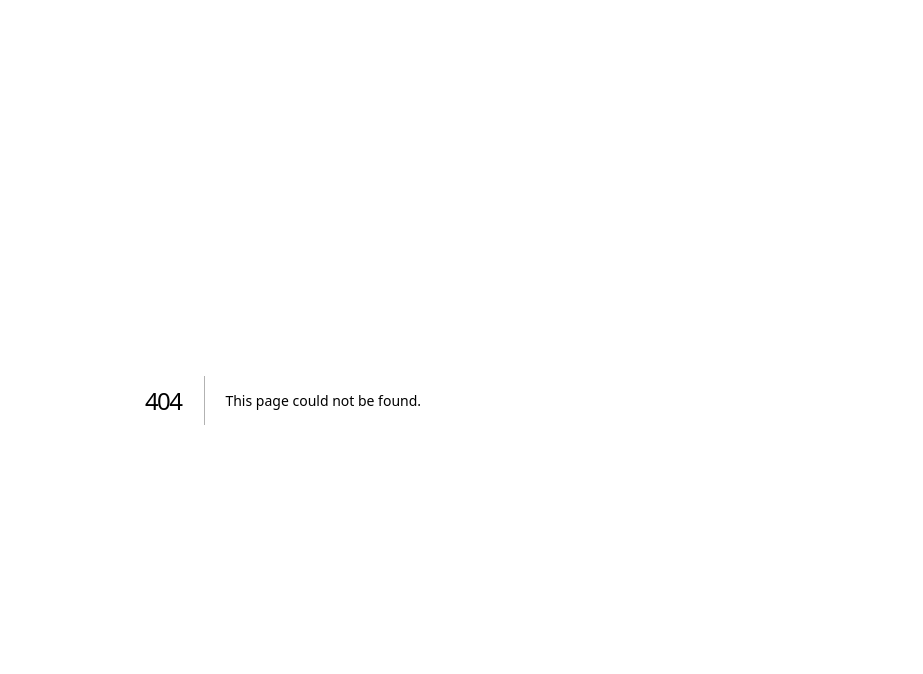
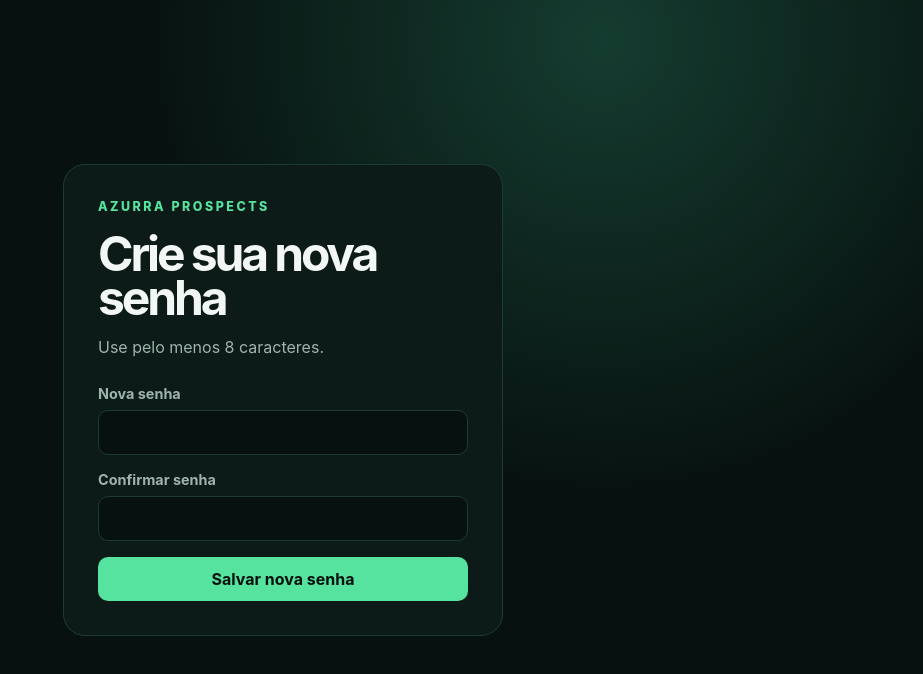
Before and after one commit to gigiocalzavara/azurra-prospects, a Next.js app: page /reset-password in a window 1280 px wide. Before the commit this address had no page. Shown: the top 674 px of the page, without its empty margins (357-1280 px from the left). Built offline with nearby package versions, Linux system fonts and the light colour scheme.

Commit message:
feat(auth): add password reset form

```diff
--- /dev/null
+++ b/app/reset-password/page.tsx
@@ -0,0 +1,46 @@
+"use client";
+
+import { FormEvent, useState } from "react";
+import { useRouter } from "next/navigation";
+import { createBrowserClient } from "@/lib/supabase/browser";
+
+export default function ResetPasswordPage() {
+  const router = useRouter();
+  const [password, setPassword] = useState("");
+  const [confirmation, setConfirmation] = useState("");
+  const [message, setMessage] = useState("");
+  const [loading, setLoading] = useState(false);
+
+  async function updatePassword(event: FormEvent<HTMLFormElement>) {
+    event.preventDefault();
+    if (password !== confirmation) {
+      setMessage("As senhas não coincidem.");
+      return;
+    }
+    setLoading(true);
+    const supabase = createBrowserClient();
+    const { error } = await supabase.auth.updateUser({ password });
+    setLoading(false);
+    if (error) {
+      setMessage("Não foi possível atualizar a senha. Solicite um novo link.");
+      return;
+    }
+    router.replace("/admin");
+  }
+
+  return (
+    <main className="auth-shell">
+      <section className="auth-card">
+        <div className="eyebrow">AZURRA PROSPECTS</div>
+        <h1>Crie sua nova senha</h1>
+        <p>Use pelo menos 8 caracteres.</p>
+        <form onSubmit={updatePassword}>
+          <label>Nova senha<input type="password" minLength={8} value={password} onChange={(e) => setPassword(e.target.value)} required /></label>
+          <label>Confirmar senha<input type="password" minLength={8} value={confirmation} onChange={(e) => setConfirmation(e.target.value)} required /></label>
+          {message && <div className="form-message error">{message}</div>}
+          <button className="primary-button" disabled={loading}>{loading ? "Salvando..." : "Salvar nova senha"}</button>
+        </form>
+      </section>
+    </main>
+  );
+}
```
